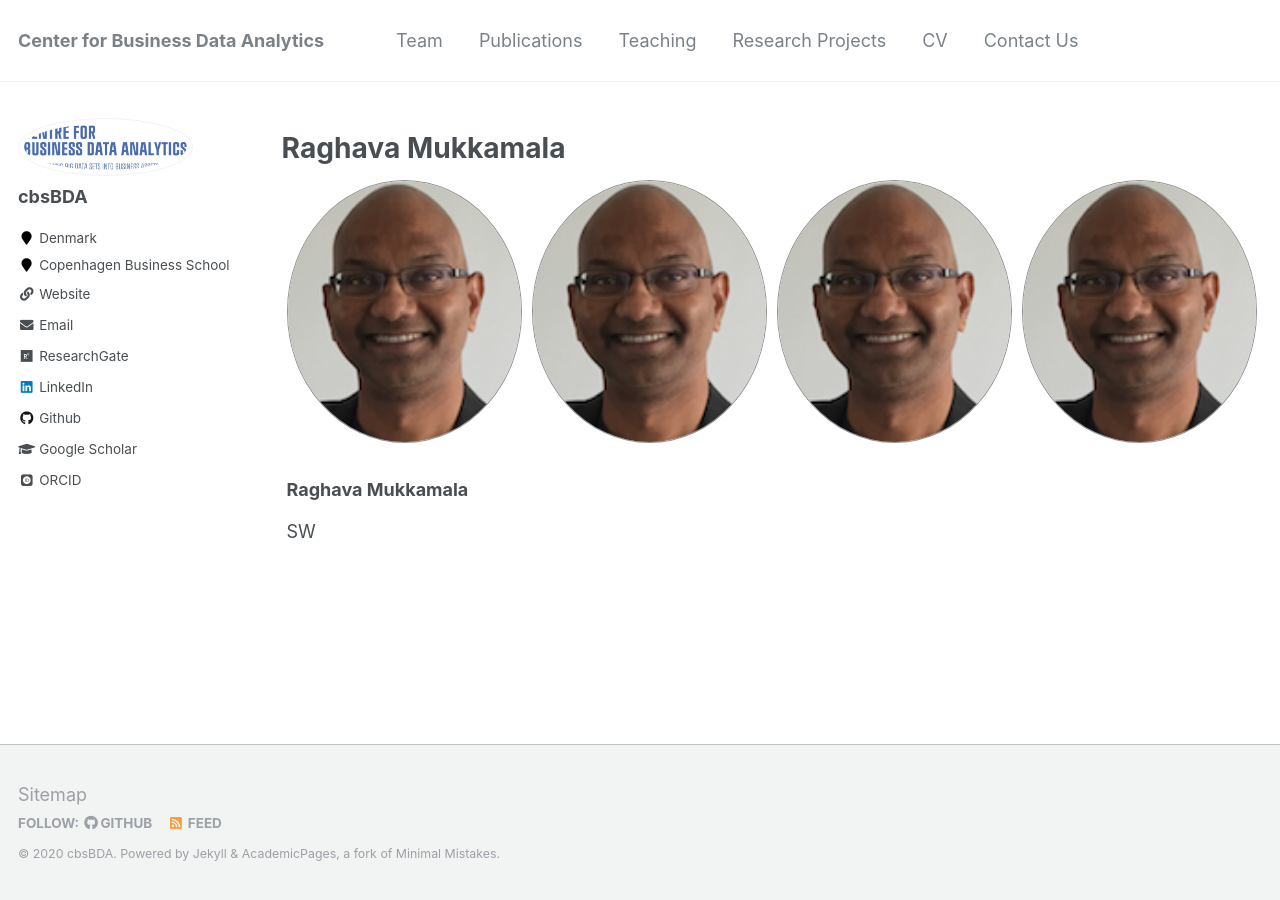
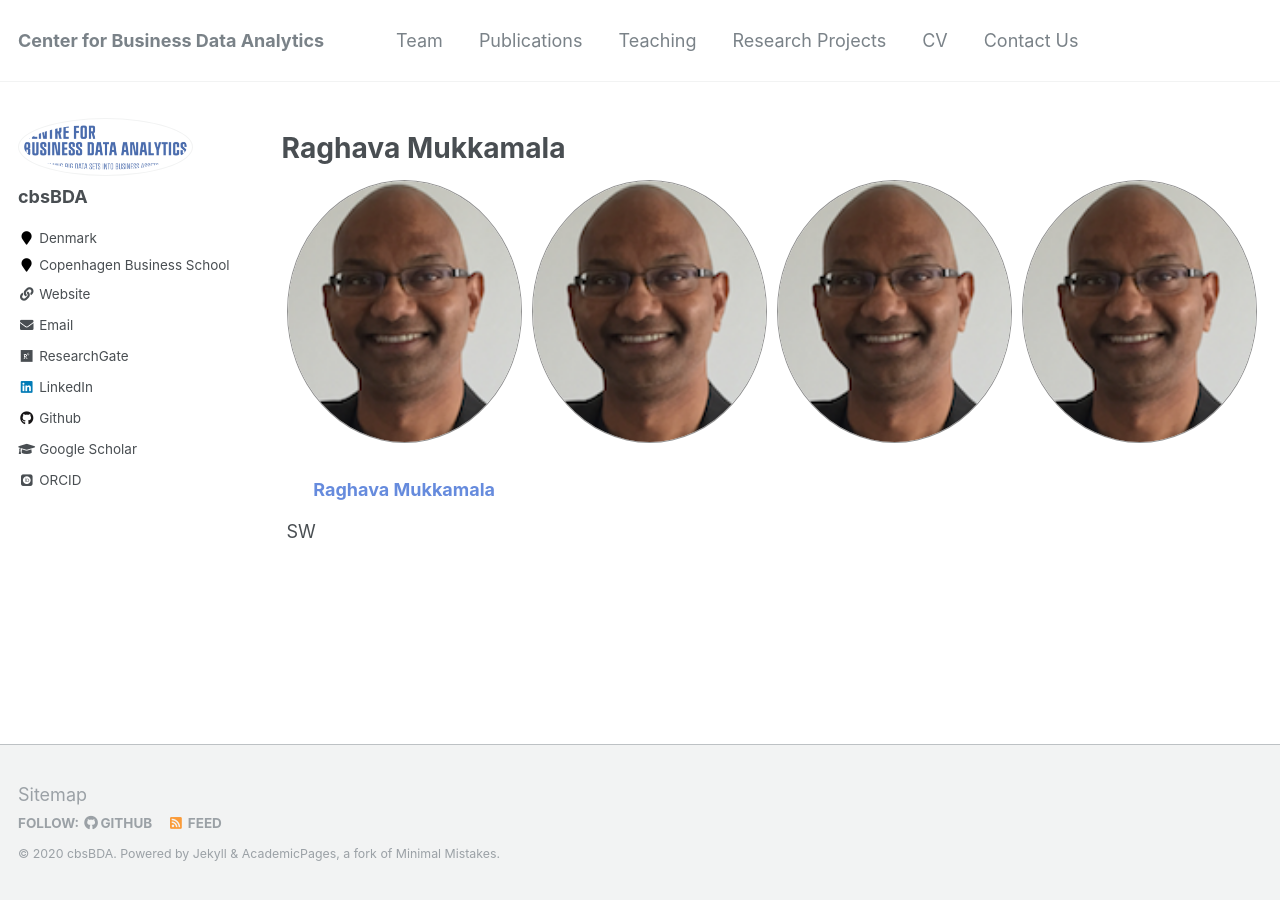
Before and after one commit to cbsBDA/cbsBDA-homepage, a Jekyll site: the page built from _pages/team.md, in a window 1280 px wide. Built offline with Jekyll 4.4.1, drawn with Linux system fonts in a browser that asks for light colours; some web fonts are replaced.

Commit message:
Update _custom.scss

```diff
--- a/_sass/_custom.scss
+++ b/_sass/_custom.scss
@@ -18,3 +18,8 @@
   float: left;
   padding: 0px 5px;
 }
+.t-name{
+  text-align: center;
+  color: #668bdd;
+  text-decoration: none;
+}
```
